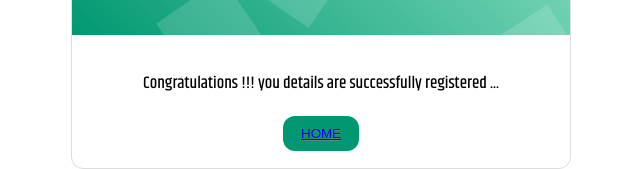
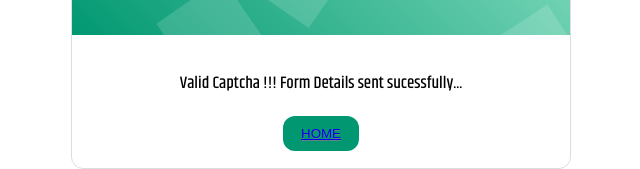
Before and after one commit to seed0123/CodeClause_Contact_form_with_Captcha, a plain HTML site: page suceed.html in a window 1280 px wide. Shown: the part 431-600 px from the top of the page, without its empty margins (319-959 px from the left). Drawn offline with Linux system fonts and the light colour scheme.

Commit message:
Update suceed.html

```diff
--- a/suceed.html
+++ b/suceed.html
@@ -32,7 +32,7 @@
 
       <div class="bottomHalf">
 
-        <p>Congratulations !!!  you details are successfully registered ...</p>
+        <p>Valid Captcha !!! Form Details sent sucessfully...</p>
 
         <button id="alertMO"><a href="index.html">HOME</a></button>
 
```
